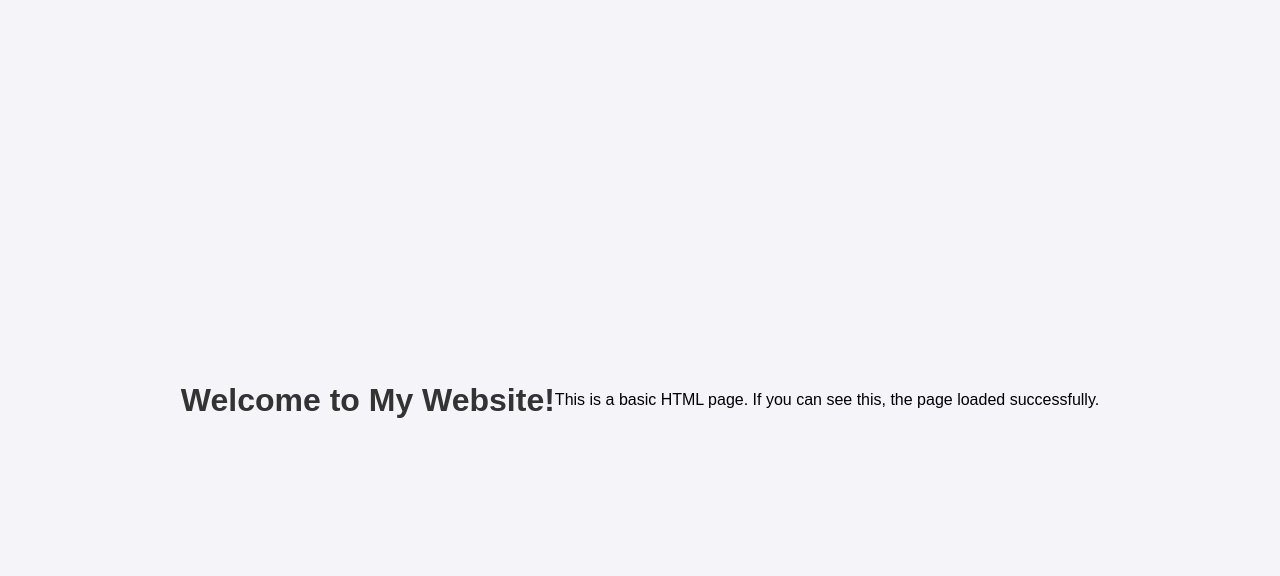
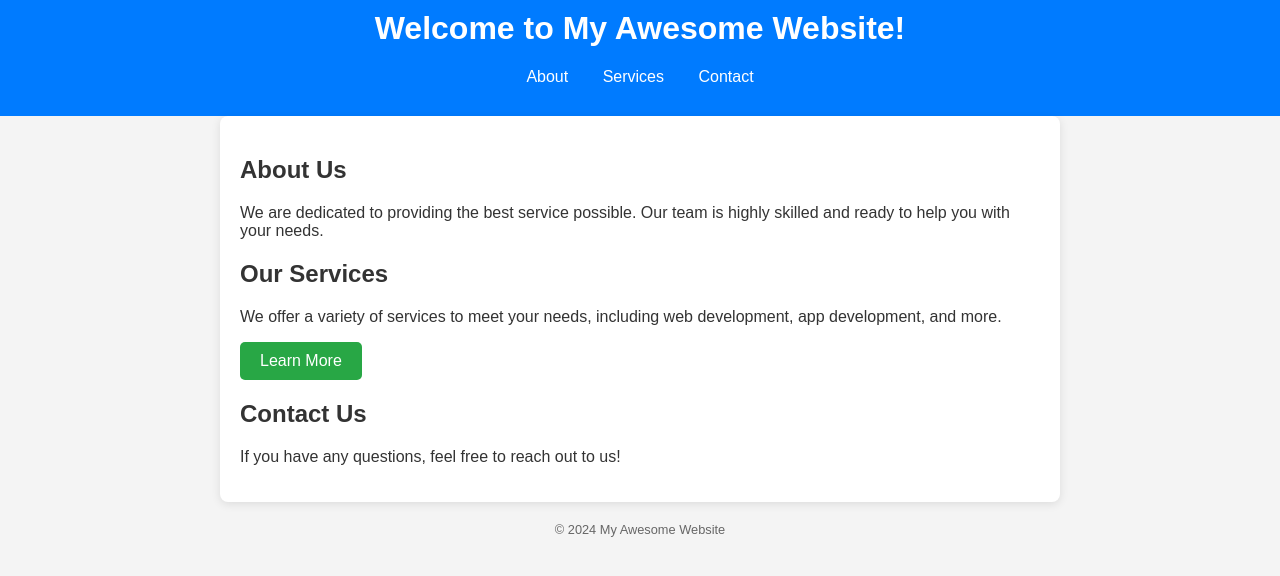
Before and after one commit to majorbaffa/mbaffasoftware.github.io, a plain HTML site: page index.html in a window 1280 px wide. Drawn offline with Linux system fonts and the light colour scheme.

Commit message:
Update index.html

```diff
--- a/index.html
+++ b/index.html
@@ -4,24 +4,110 @@
     <meta charset="UTF-8">
     <meta name="viewport" content="width=device-width, initial-scale=1.0">
     <meta http-equiv="X-UA-Compatible" content="ie=edge">
-    <title>Welcome to My Site</title>
+    <title>My Awesome Website</title>
+    <link rel="stylesheet" href="styles.css">
     <style>
         body {
             font-family: Arial, sans-serif;
-            display: flex;
-            justify-content: center;
-            align-items: center;
-            height: 100vh;
             margin: 0;
-            background-color: #f4f4f9;
+            padding: 0;
+            background-color: #f4f4f4;
+            color: #333;
         }
+
+        header {
+            background: #007BFF;
+            color: white;
+            padding: 10px 0;
+            text-align: center;
+        }
+
+        nav {
+            margin: 20px 0;
+        }
+
+        nav a {
+            color: white;
+            margin: 0 15px;
+            text-decoration: none;
+        }
+
+        nav a:hover {
+            text-decoration: underline;
+        }
+
+        .container {
+            max-width: 800px;
+            margin: 0 auto;
+            padding: 20px;
+            background: white;
+            border-radius: 8px;
+            box-shadow: 0 2px 10px rgba(0, 0, 0, 0.1);
+        }
+
         h1 {
-            color: #333;
+            margin-top: 0;
+        }
+
+        footer {
+            text-align: center;
+            margin: 20px 0;
+            font-size: 0.8em;
+            color: #666;
+        }
+
+        .btn {
+            display: inline-block;
+            padding: 10px 20px;
+            background: #28a745;
+            color: white;
+            text-decoration: none;
+            border-radius: 5px;
+        }
+
+        .btn:hover {
+            background: #218838;
+        }
+
+        /* Responsive styles */
+        @media (max-width: 600px) {
+            nav a {
+                display: block;
+                margin: 10px 0;
+            }
         }
     </style>
 </head>
 <body>
-    <h1>Welcome to My Website!</h1>
-    <p>This is a basic HTML page. If you can see this, the page loaded successfully.</p>
+    <header>
+        <h1>Welcome to My Awesome Website!</h1>
+        <nav>
+            <a href="#about">About</a>
+            <a href="#services">Services</a>
+            <a href="#contact">Contact</a>
+        </nav>
+    </header>
+
+    <div class="container">
+        <section id="about">
+            <h2>About Us</h2>
+            <p>We are dedicated to providing the best service possible. Our team is highly skilled and ready to help you with your needs.</p>
+        </section>
+
+        <section id="services">
+            <h2>Our Services</h2>
+            <p>We offer a variety of services to meet your needs, including web development, app development, and more.</p>
+            <a href="#" class="btn">Learn More</a>
+        </section>
+
+        <section id="contact">
+            <h2>Contact Us</h2>
+            <p>If you have any questions, feel free to reach out to us!</p>
+        </section>
+    </div>
+
+    <footer>
+        <p>&copy; 2024 My Awesome Website</p>
+    </footer>
 </body>
 </html>
```
